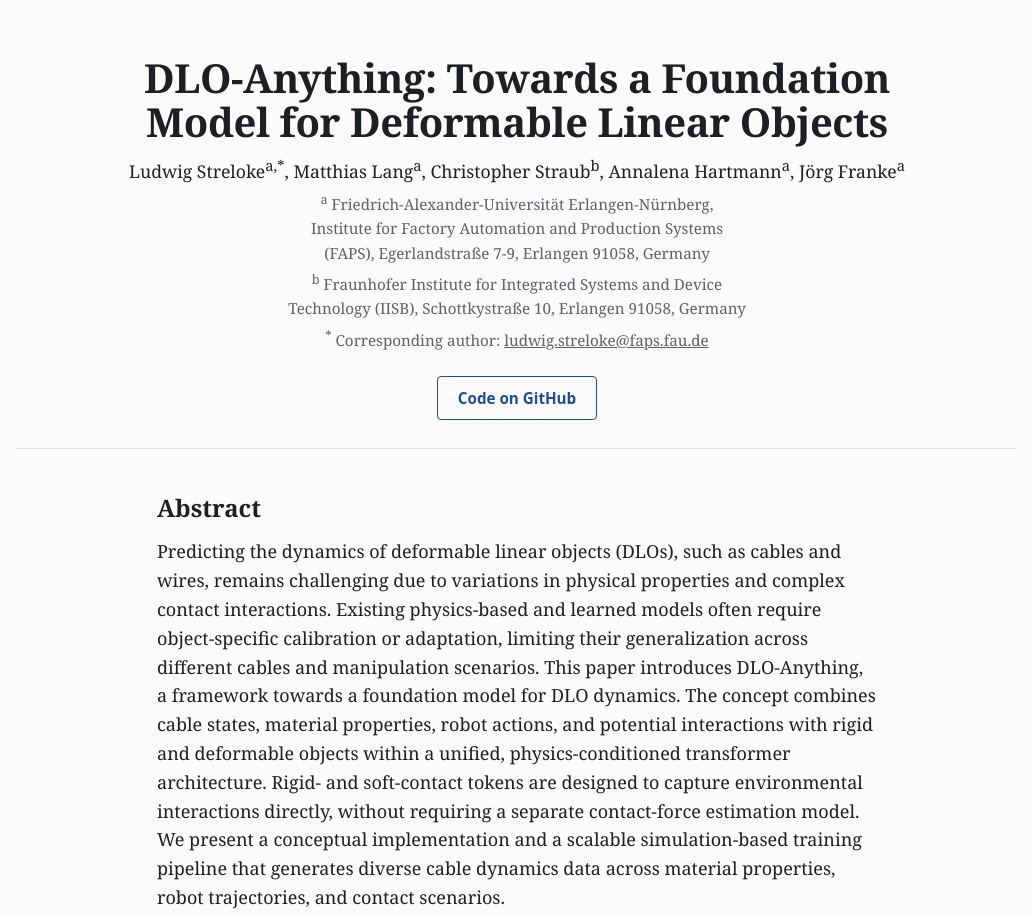
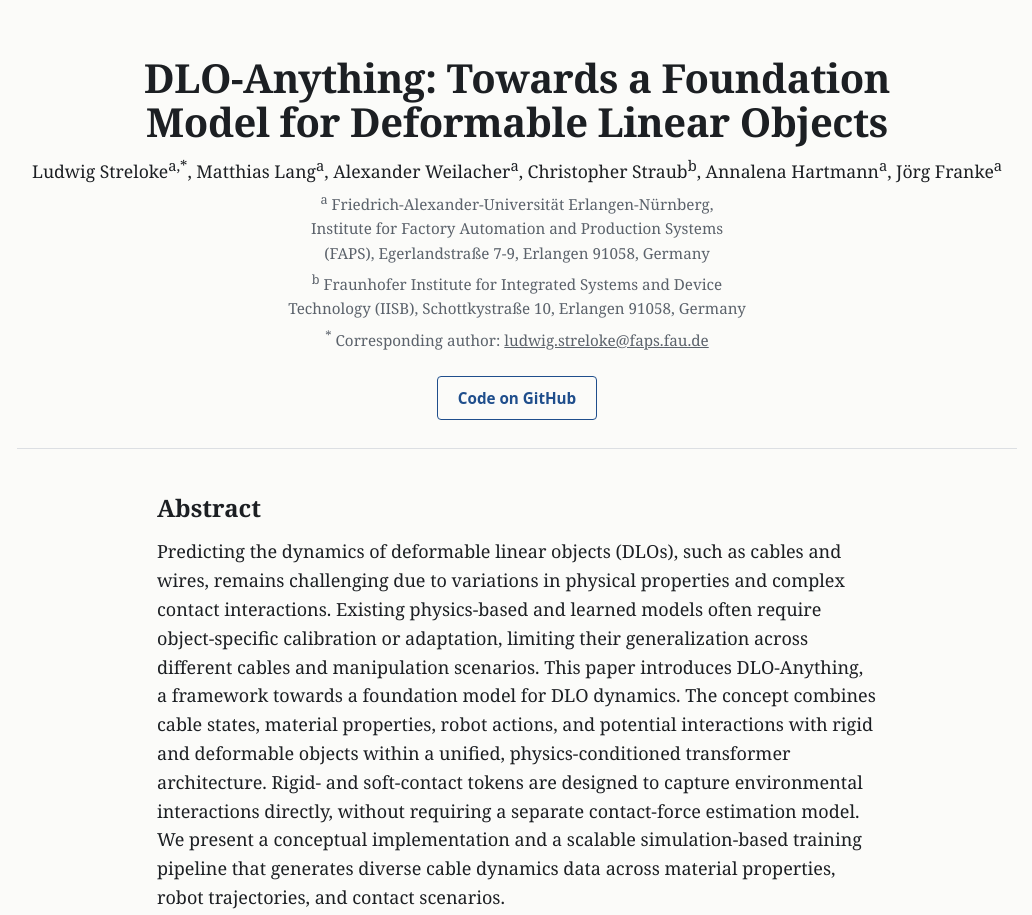
Before and after one commit to ludwigstr/DLO-Anything, a plain HTML site: page docs/index.html in a window 1280 px wide. Shown: the top 915 px of the page, without its empty margins (123-1155 px from the left). Drawn offline with Linux system fonts and the light colour scheme.

Commit message:
Add Alexander Weilacher as co-author

```diff
--- a/docs/index.html
+++ b/docs/index.html
@@ -5,7 +5,7 @@
 <meta name="viewport" content="width=device-width, initial-scale=1">
 <title>DLO-Anything: Towards a Foundation Model for Deformable Linear Objects</title>
 <meta name="description" content="DLO-Anything: a framework towards a foundation model for the dynamics of deformable linear objects such as cables and wires.">
-<meta name="author" content="Ludwig Streloke, Matthias Lang, Christopher Straub, Annalena Hartmann, J&ouml;rg Franke">
+<meta name="author" content="Ludwig Streloke, Matthias Lang, Alexander Weilacher, Christopher Straub, Annalena Hartmann, J&ouml;rg Franke">
 <meta name="color-scheme" content="light dark">
 <style>
   :root {
@@ -119,7 +119,7 @@
 
 <header>
   <h1>DLO-Anything: Towards a Foundation Model for Deformable Linear Objects</h1>
-  <p class="author">Ludwig Streloke<sup>a,*</sup>, Matthias Lang<sup>a</sup>, Christopher Straub<sup>b</sup>, Annalena Hartmann<sup>a</sup>, J&ouml;rg Franke<sup>a</sup></p>
+  <p class="author">Ludwig Streloke<sup>a,*</sup>, Matthias Lang<sup>a</sup>, Alexander Weilacher<sup>a</sup>, Christopher Straub<sup>b</sup>, Annalena Hartmann<sup>a</sup>, J&ouml;rg Franke<sup>a</sup></p>
   <p class="affil"><sup>a</sup> Friedrich-Alexander-Universit&auml;t Erlangen-N&uuml;rnberg, Institute for Factory Automation and Production Systems (FAPS), Egerlandstra&szlig;e 7-9, Erlangen 91058, Germany</p>
   <p class="affil"><sup>b</sup> Fraunhofer Institute for Integrated Systems and Device Technology (IISB), Schottkystra&szlig;e 10, Erlangen 91058, Germany</p>
   <p class="affil"><sup>*</sup> Corresponding author: <a href="mailto:ludwig.streloke@faps.fau.de">ludwig.streloke@faps.fau.de</a></p>
```
Also changed, not shown: 2 other files.
